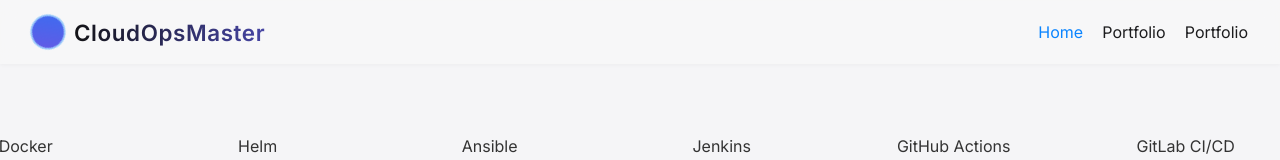
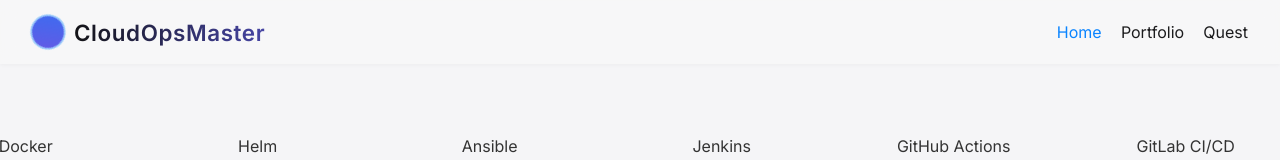
Before and after one commit to CloudOpsMaster/devops-services, a React (Create React App) app: page / in a window 1280 px wide. Shown: the top 160 px of the page. Built offline with nearby package versions, Linux system fonts and the light colour scheme.

Commit message:
NO JIRA - Add react to project v25

```diff
--- a/src/components/Header.js
+++ b/src/components/Header.js
@@ -14,7 +14,7 @@ export default function Header() {
       <nav className="nav-menu">
         <Link to="/" className={location.pathname === "/" ? "active" : ""}>Home</Link>
         <Link to="/portfolio" className={location.pathname === "/portfolio" ? "active" : ""}>Portfolio</Link>
-        <Link to="/quest" className={location.pathname === "/quest" ? "active" : ""}>Portfolio</Link>
+        <Link to="/quest" className={location.pathname === "/quest" ? "active" : ""}>Quest</Link>
       </nav>
     </header>
   );
```
